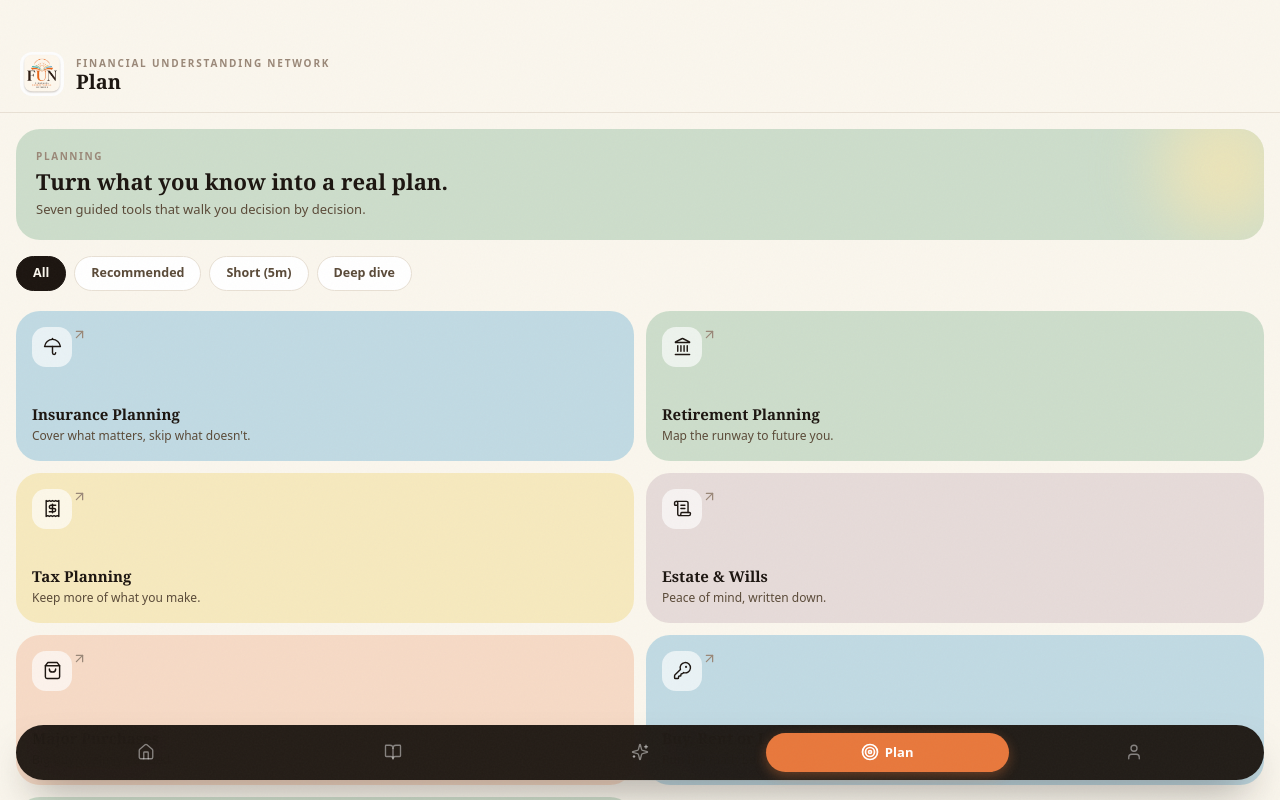
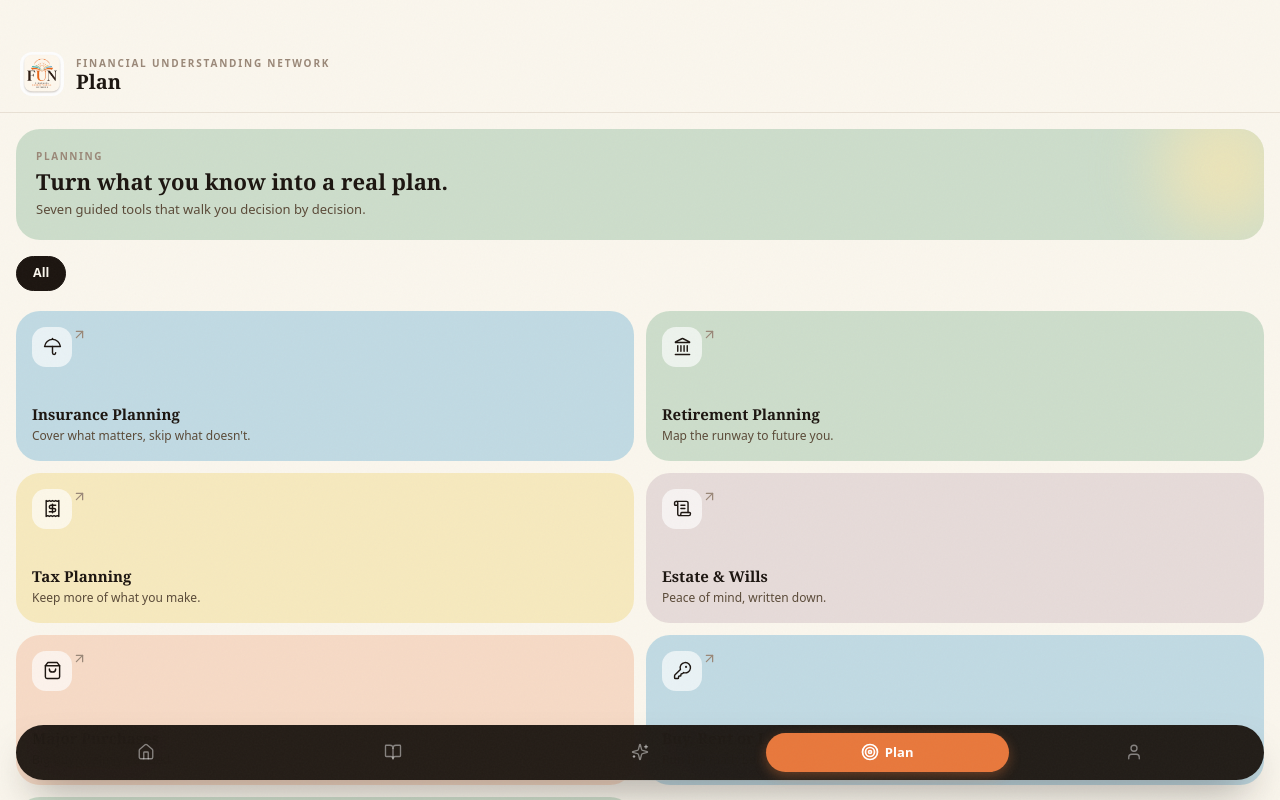
Before and after one commit to lukedemary-create/FUN-Mobile-, a React (Vite) app: page /plan in a window 1280 px wide. Both pictures are taken after a click on the button "Continue as Guest". Shown: the top 800 px of the page. Built offline with nearby package versions, Linux system fonts and the light colour scheme; a web font is replaced by a local one.

Commit message:
Remove filter chips from Plan tab — show all tools by default
Co-Authored-By: Claude Sonnet 4.6 <noreply@anthropic.com>

```diff
--- a/src/mobile/screens/fun/FunPlan.jsx
+++ b/src/mobile/screens/fun/FunPlan.jsx
@@ -16,7 +16,7 @@ const TOOLS = [
   { path: '/plan/family',          Icon: Baby,        label: 'Family Planning',     desc: 'Money conversations, made easier.',      tint: C.sageBg     },
 ]
 
-const CHIPS = ['All', 'Recommended', 'Short (5m)', 'Deep dive']
+const CHIPS = ['All']
 
 function ChipRow({ active, setActive }) {
   return (
```
